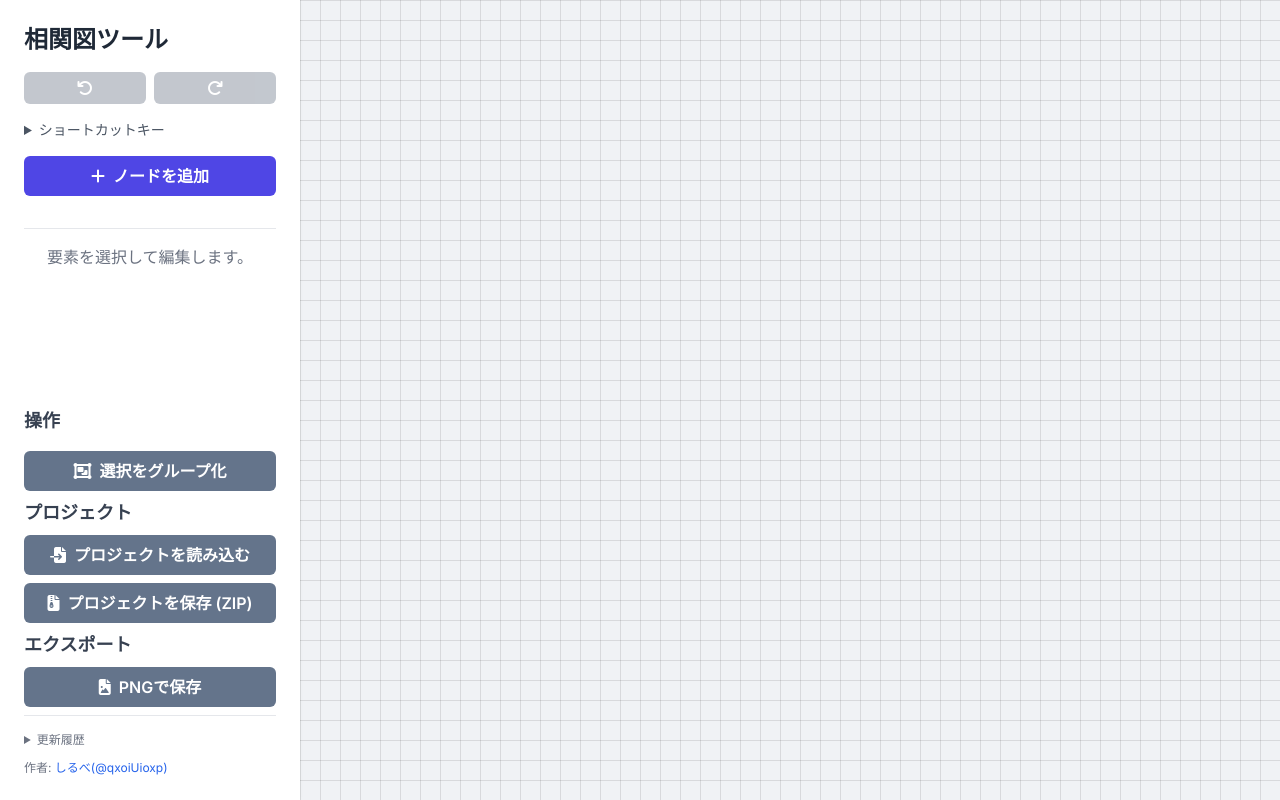
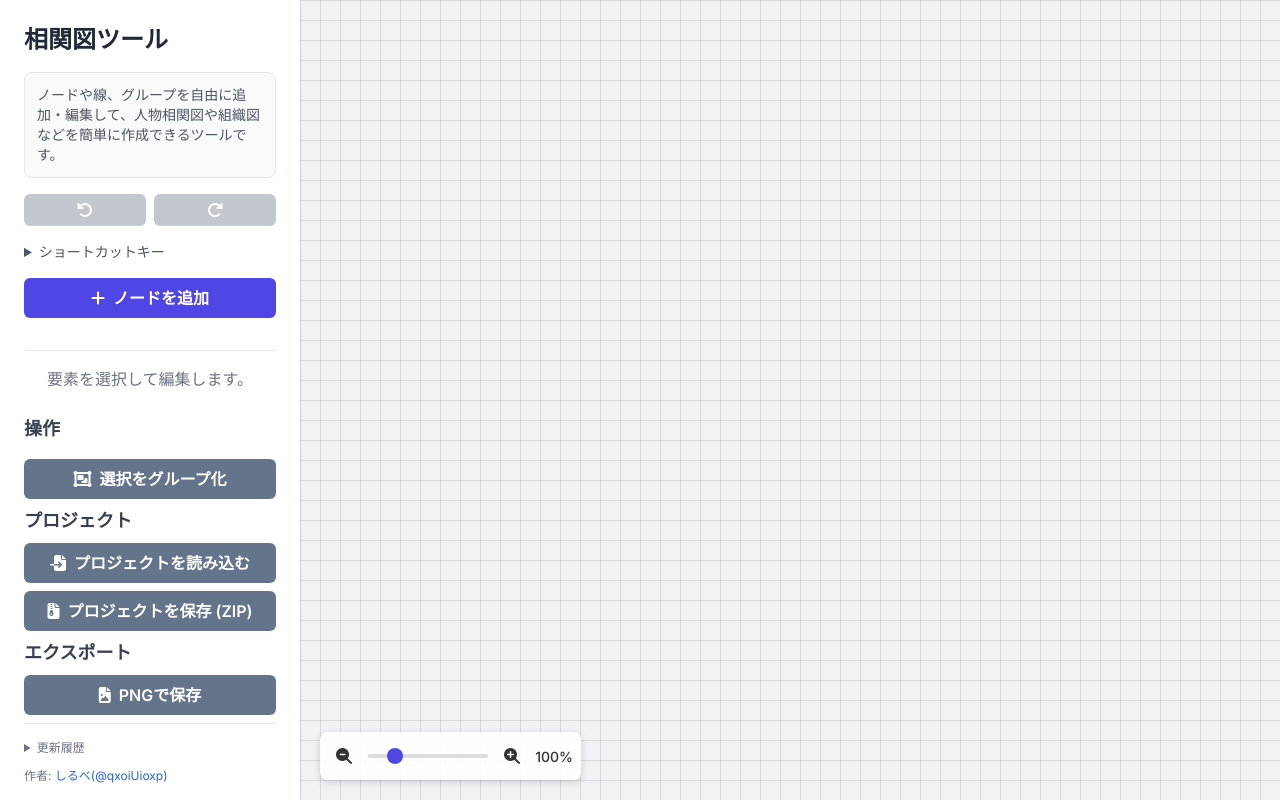
Before and after one commit to SIRUBEDON/Correlation_Diagram_Generator, a plain HTML site: page index.html in a window 1280 px wide. Drawn offline with nearby package versions, Linux system fonts and the light colour scheme.

Commit message:
🎨 UI改善とバグ修正を実施
### 概要
ユーザーからのフィードバックに基づき、以下のUI改善とバグ修正を行いました。

#### UI改善
- 拡大縮小率を視覚的に確認操作できるズーム調整バーを画面左下に追加
- アプリケーションの簡単な説明文をサイドバーに追加

#### バグ修正
- ズーム時の線描画プレビューのずれを修正
- ズーム時のノード移動量のずれを修正
- ノード名編集中にテキストが重複する問題を修正

```diff
--- a/index.html
+++ b/index.html
@@ -27,6 +27,10 @@
     <!-- サイドバー: 操作パネル -->
     <div id="sidebar">
         <h1 class="text-2xl font-bold mb-4 text-gray-800">相関図ツール</h1>
+
+        <div class="text-sm text-gray-600 mb-4 p-3 bg-gray-50 rounded-lg border border-gray-200">
+            <p>ノードや線、グループを自由に追加・編集して、人物相関図や組織図などを簡単に作成できるツールです。</p>
+        </div>
 
         <div class="flex space-x-2 mb-4">
              <button id="undo-btn" class="btn btn-secondary w-full" title="戻る (Ctrl+Z)"><i class="fas fa-undo"></i></button>
@@ -212,6 +216,13 @@
     <!-- メインの描画エリア -->
     <div id="canvas-container">
         <svg id="canvas"></svg>
+        <!-- ズームコントロールを追加 -->
+        <div id="zoom-controls">
+            <button id="zoom-out-btn" title="縮小"><i class="fas fa-search-minus"></i></button>
+            <input type="range" id="zoom-slider" min="0.1" max="5" step="0.01" value="1">
+            <button id="zoom-in-btn" title="拡大"><i class="fas fa-search-plus"></i></button>
+            <span id="zoom-level">100%</span>
+        </div>
     </div>
 
     <!-- 右クリックメニュー -->
--- a/script.js
+++ b/script.js
@@ -47,6 +47,10 @@
     const exportProjectBtn = document.getElementById('export-project-btn');
     const importProjectBtn = document.getElementById('import-project-btn');
     const projectImportInput = document.getElementById('project-import-input');
+    const zoomInBtn = document.getElementById('zoom-in-btn');
+    const zoomOutBtn = document.getElementById('zoom-out-btn');
+    const zoomSlider = document.getElementById('zoom-slider');
+    const zoomLevel = document.getElementById('zoom-level');
 
     // --- 状態管理 ---
     let state = {
@@ -92,6 +96,12 @@
         const pt = svg.createSVGPoint();
         pt.x = clientX;
         pt.y = clientY;
+        // 修正: レイヤーの変換行列を考慮してワールド座標を取得する
+        const ctm = nodeLayer.getScreenCTM();
+        if (ctm) {
+            return pt.matrixTransform(ctm.inverse());
+        }
+        // フォールバックとして元のロジックを残す
         return pt.matrixTransform(svg.getScreenCTM().inverse());
     };
 
@@ -194,6 +204,13 @@
         renderLinks();
         updateSidebar();
         updateUndoRedoButtons();
+        updateZoomControls();
+    }
+
+    function updateZoomControls() {
+        if (!zoomSlider || !zoomLevel) return;
+        zoomSlider.value = state.view.k;
+        zoomLevel.textContent = `${Math.round(state.view.k * 100)}%`;
     }
 
     function renderNodes() {
@@ -692,7 +709,9 @@ function updateSidebar() {
     } else if (node) {
         editPanelTitle.textContent = 'ノード設定';
         nodeSettings.classList.remove('hidden');
-        nodeNameInput.value = node.name;
+        if (document.activeElement !== nodeNameInput) {
+            nodeNameInput.value = node.name;
+        }
         nodeColorInput.value = node.color;
         nodeSizeInput.value = node.size;
         nodeTextColorInput.value = node.textColor || '#333333';
@@ -1006,6 +1025,19 @@ function handleSidebarChange(e) {
         const pos = getSvgPoint(e.clientX, e.clientY);
         const zoomFactor = e.deltaY < 0 ? 1.1 : 0.9;
         state.view.k = Math.max(0.1, Math.min(5, state.view.k * zoomFactor));
+        state.view.x = pos.x - (pos.x - state.view.x) * zoomFactor;
+        state.view.y = pos.y - (pos.y - state.view.y) * zoomFactor;
+        render();
+    }
+
+    function setZoom(newScale, pivotX, pivotY) {
+        const currentScale = state.view.k;
+        const newK = Math.max(0.1, Math.min(5, newScale));
+        const zoomFactor = newK / currentScale;
+
+        const pos = getSvgPoint(pivotX, pivotY);
+
+        state.view.k = newK;
         state.view.x = pos.x - (pos.x - state.view.x) * zoomFactor;
         state.view.y = pos.y - (pos.y - state.view.y) * zoomFactor;
         render();
@@ -1354,6 +1386,16 @@ function handleSidebarChange(e) {
         importProjectBtn.addEventListener('click', () => projectImportInput.click());
         projectImportInput.addEventListener('change', importProject);
 
+        zoomInBtn.addEventListener('click', () => {
+            setZoom(state.view.k * 1.2, window.innerWidth / 2, window.innerHeight / 2);
+        });
+        zoomOutBtn.addEventListener('click', () => {
+            setZoom(state.view.k / 1.2, window.innerWidth / 2, window.innerHeight / 2);
+        });
+        zoomSlider.addEventListener('input', (e) => {
+            setZoom(parseFloat(e.target.value), window.innerWidth / 2, window.innerHeight / 2);
+        });
+
         sidebar.addEventListener('input', (e) => {
             handleSidebarChange(e);
             debouncedHandleSidebarChange();
--- a/style.css
+++ b/style.css
@@ -13,6 +13,70 @@ body {
         linear-gradient(rgba(0, 0, 0, 0.1) 1px, transparent 1px),
         linear-gradient(90deg, rgba(0, 0, 0, 0.1) 1px, transparent 1px);
     background-size: 20px 20px;
+}
+#zoom-controls {
+    position: absolute;
+    bottom: 20px;
+    left: 20px;
+    background-color: rgba(255, 255, 255, 0.9);
+    border-radius: 8px;
+    box-shadow: 0 2px 8px rgba(0,0,0,0.15);
+    display: flex;
+    align-items: center;
+    padding: 8px;
+    z-index: 10;
+}
+#zoom-controls button {
+    background: none;
+    border: none;
+    cursor: pointer;
+    font-size: 16px;
+    color: #333;
+    padding: 4px;
+    width: 32px;
+    height: 32px;
+    display: flex;
+    align-items: center;
+    justify-content: center;
+    border-radius: 4px;
+    transition: background-color 0.2s;
+}
+#zoom-controls button:hover {
+    background-color: #f0f0f0;
+}
+#zoom-slider {
+    width: 120px;
+    margin: 0 8px;
+    -webkit-appearance: none;
+    appearance: none;
+    height: 4px;
+    background: #ddd;
+    outline: none;
+    border-radius: 2px;
+}
+#zoom-slider::-webkit-slider-thumb {
+    -webkit-appearance: none;
+    appearance: none;
+    width: 16px;
+    height: 16px;
+    background: #4f46e5;
+    cursor: pointer;
+    border-radius: 50%;
+}
+#zoom-slider::-moz-range-thumb {
+    width: 16px;
+    height: 16px;
+    background: #4f46e5;
+    cursor: pointer;
+    border-radius: 50%;
+    border: none;
+}
+#zoom-level {
+    font-size: 14px;
+    color: #333;
+    min-width: 45px;
+    text-align: right;
+    font-weight: 500;
 }
 svg {
     width: 100%;
```
